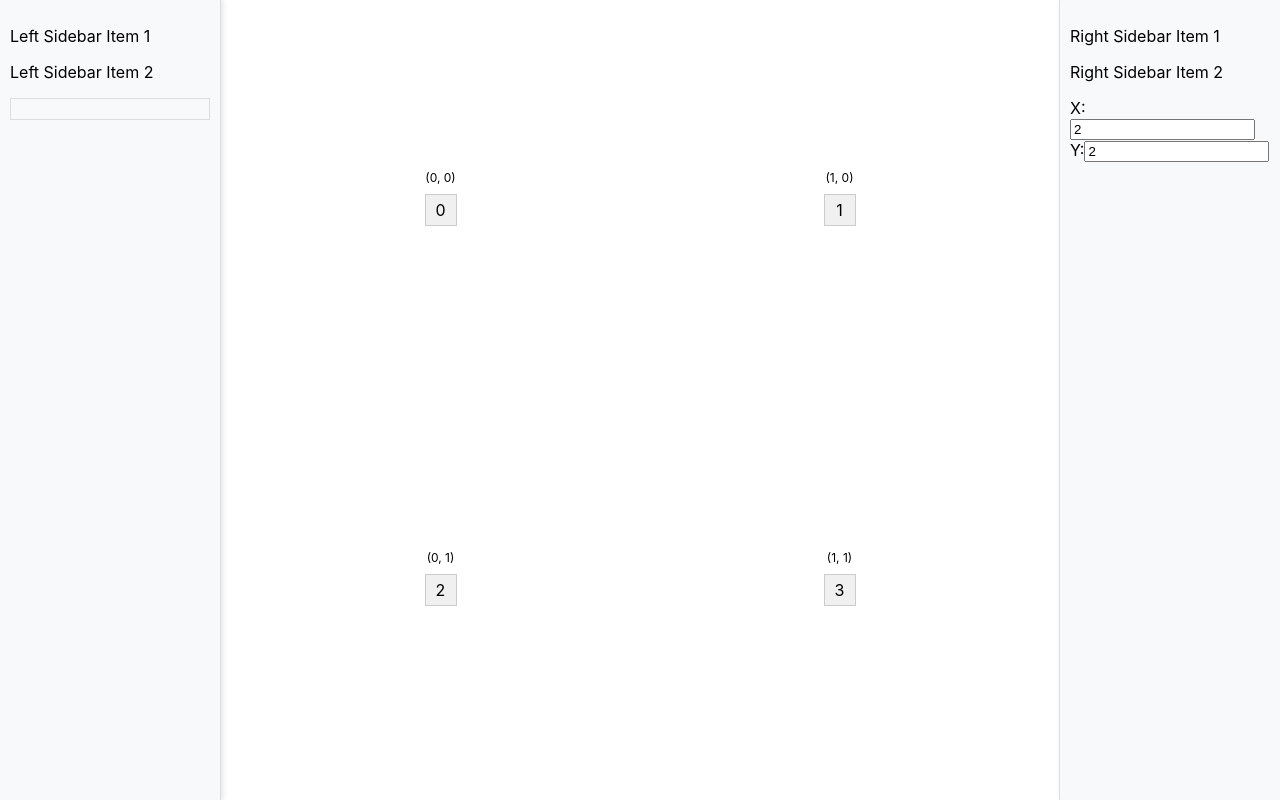
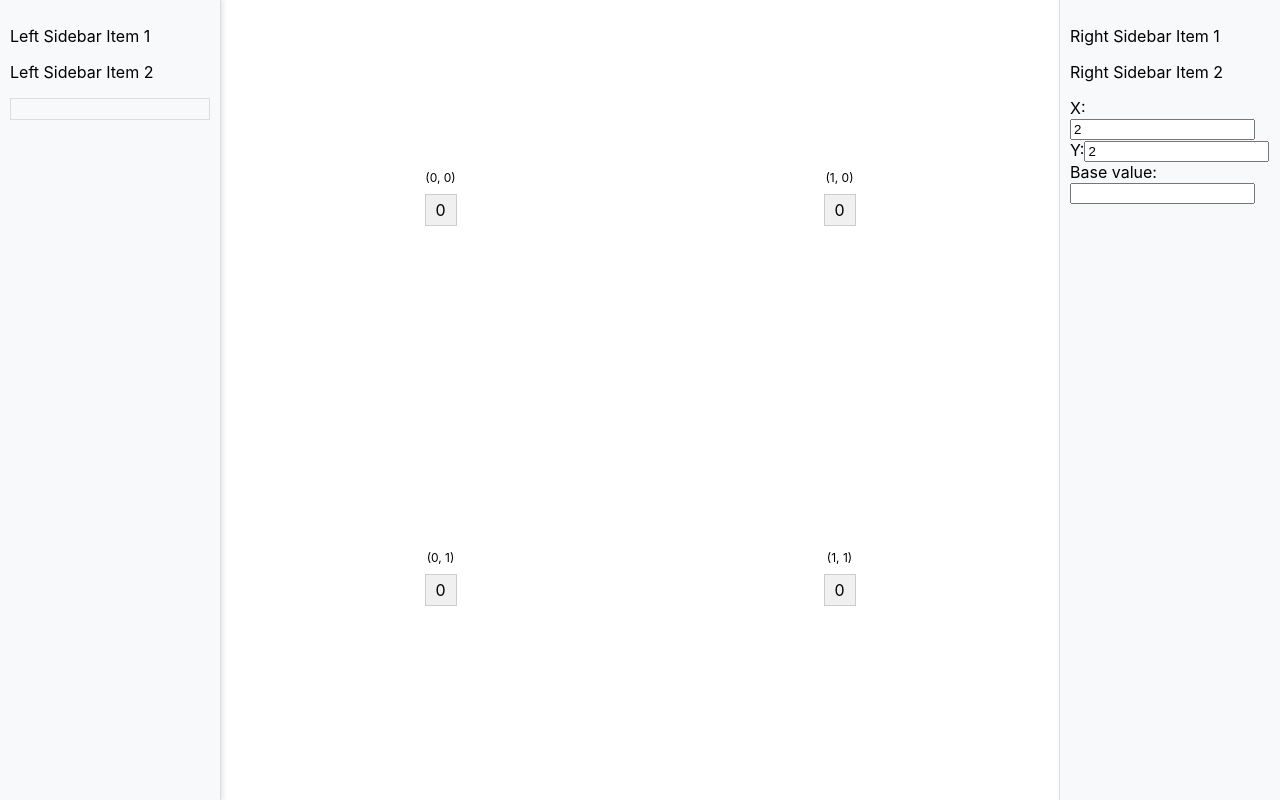
Before and after one commit to jcolabian/dm-for-dp, a React (Create React App) app: page / in a window 1280 px wide. Built offline with nearby package versions, Linux system fonts and the light colour scheme.

Commit message:
introduced node base value

```diff
--- a/src/App.js
+++ b/src/App.js
@@ -1,23 +1,26 @@
-import React, { useState, useEffect } from 'react';
+import React, { useState, useEffect, useReducer } from 'react';
 import './App.css';
 
 function App() {
   const [x, setX] = useState(2);
   const [y, setY] = useState(2);
+  const [baseValue, setBase] = useState(0);
   const [nodes, setNodes] = useState([]);
   const [selectedNode, setSelectedNode] = useState(null);
   const [edges, setEdges] = useState([]);
   const [selectedEdge, setSelectedEdge] = useState(null);
 
+  const [, forceUpdate] = useReducer(x => x + 1, 0);
+
   useEffect(() => {
     const newNodes = [];
     for (let i = 0; i < x * y; i++) {
-      newNodes.push({ id: i, text: `Node ${i}`, connections: [] });
+      newNodes.push({ id: i, text: `Node ${i}`, connections: [] , value: baseValue});
     }
     setNodes(newNodes);
     document.documentElement.style.setProperty('--x', x);
     document.documentElement.style.setProperty('--y', y);
-  }, [x, y]);
+  }, [baseValue, x, y]);
 
   const handleXChange = (e) => {
     setX(Number(e.target.value));
@@ -26,6 +29,10 @@ function App() {
   const handleYChange = (e) => {
     setY(Number(e.target.value));
     setSelectedNode(null);
+  };
+  const handleBaseChange = (e) => {
+    setBase(Number(e.target.value));
+    forceUpdate();
   };
 
   function edgeExists (nodeFrom, nodeTo) {
@@ -97,7 +104,7 @@ if (!edgeExists(selectedNode, node)) {
                 className={`graph-node ${selectedNode === node ? 'selected' : ''}`}
                 onClick={() => handleNodeClick(node)}
               >
-                {node.id}
+                {node.value}
               </div>
             </div>
           ))}
@@ -119,6 +126,12 @@ if (!edgeExists(selectedNode, node)) {
             <input type="number" value={y} onChange={handleYChange} />
           </label>
         </div>
+        <div>
+          <label>
+            Base value:
+            <input type="number" step="1"onChange={handleBaseChange} />
+          </label>
+        </div>
       </div>
     </div>
   );
```
